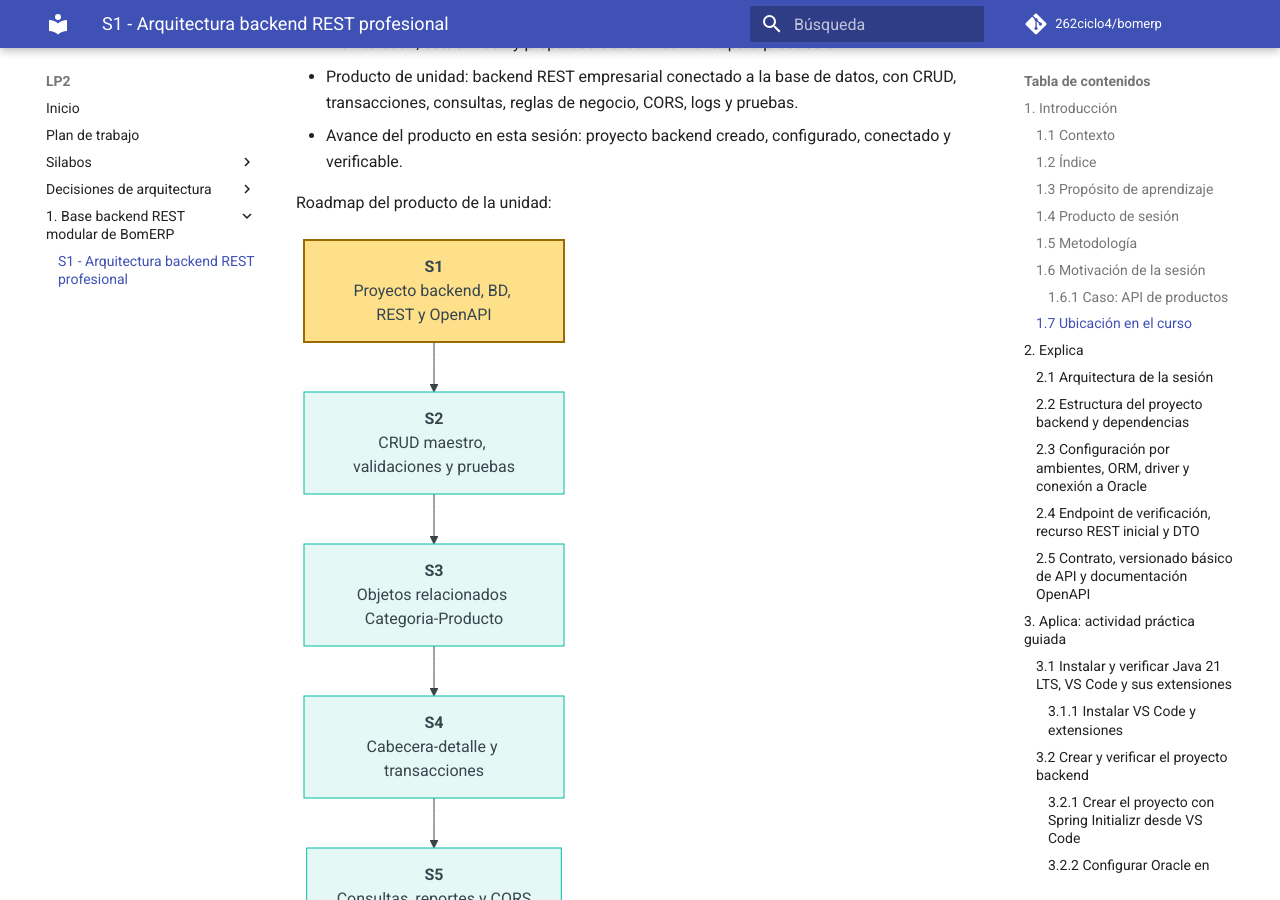
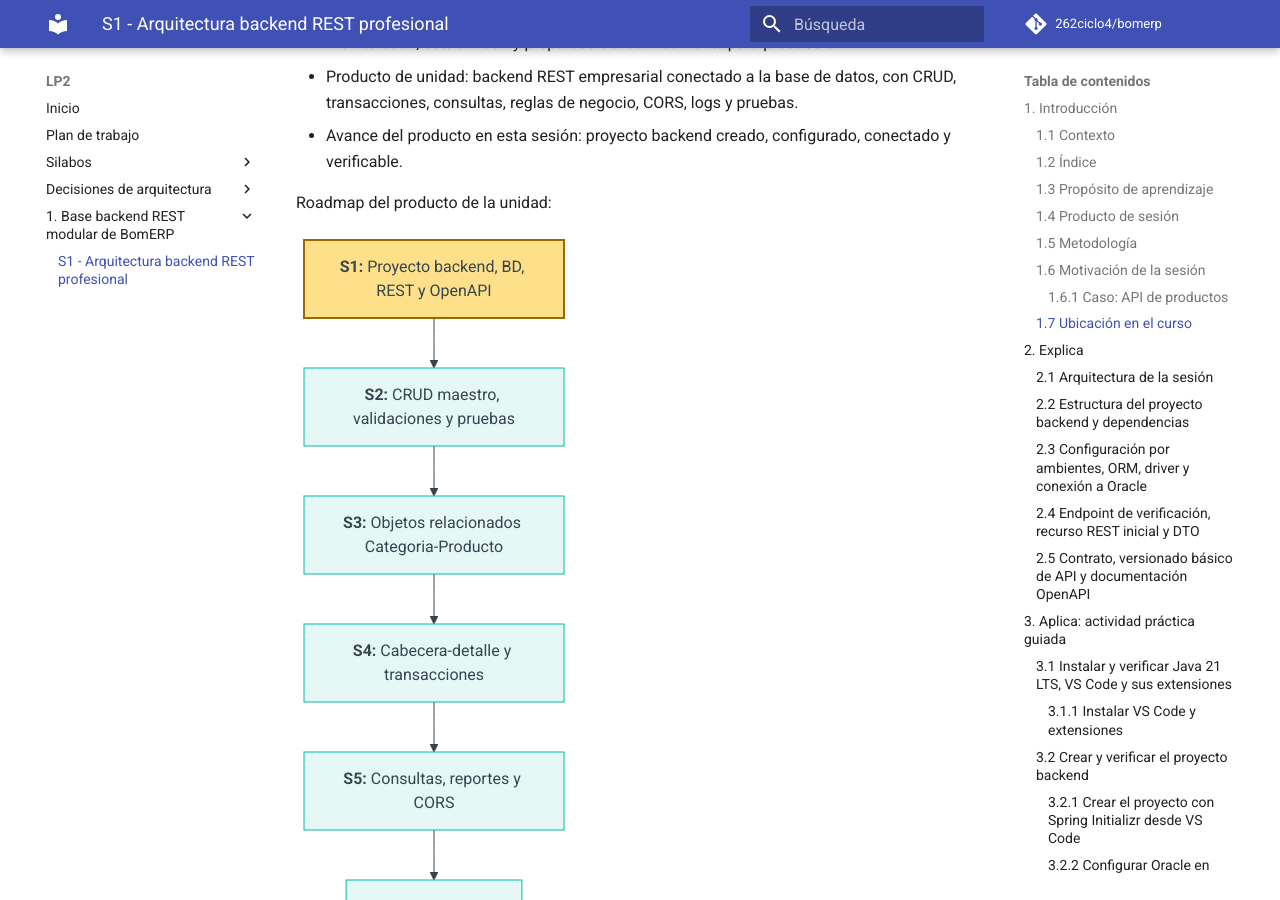
Before and after one commit to 262ciclo4/bomerp, an MkDocs documentation site: the page built from docs/lp2/sesiones/S01_Arquitectura_Backend_REST_Profesional.md, in a window 1280 px wide and 900 px high, scrolled down 2175 px. Built offline with MkDocs 1.6.1 and Material for MkDocs 9.7.7, drawn with Linux system fonts in a browser that asks for light colours; comment, search, counter and statistics services are not loaded.

Commit message:
first commit

````diff
--- a/docs/lp2/sesiones/S01_Arquitectura_Backend_REST_Profesional.md
+++ b/docs/lp2/sesiones/S01_Arquitectura_Backend_REST_Profesional.md
@@ -58,18 +58,12 @@
 
 ```mermaid
 flowchart TB
-    S1["`**S1**
-    Proyecto backend, BD, REST y OpenAPI`"]
-    S2["`**S2**
-    CRUD maestro, validaciones y pruebas`"]
-    S3["`**S3**
-    Objetos relacionados Categoria-Producto`"]
-    S4["`**S4**
-    Cabecera-detalle y transacciones`"]
-    S5["`**S5**
-    Consultas, reportes y CORS`"]
-    S6["`**S6**
-    Producto U1`"]
+    S1["`**S1:** Proyecto backend, BD, REST y OpenAPI`"]
+    S2["`**S2:** CRUD maestro, validaciones y pruebas`"]
+    S3["`**S3:** Objetos relacionados Categoria-Producto`"]
+    S4["`**S4:** Cabecera-detalle y transacciones`"]
+    S5["`**S5:** Consultas, reportes y CORS`"]
+    S6["`**S6:** Producto U1`"]
 
     S1 --> S2 --> S3 --> S4 --> S5 --> S6
 
````
